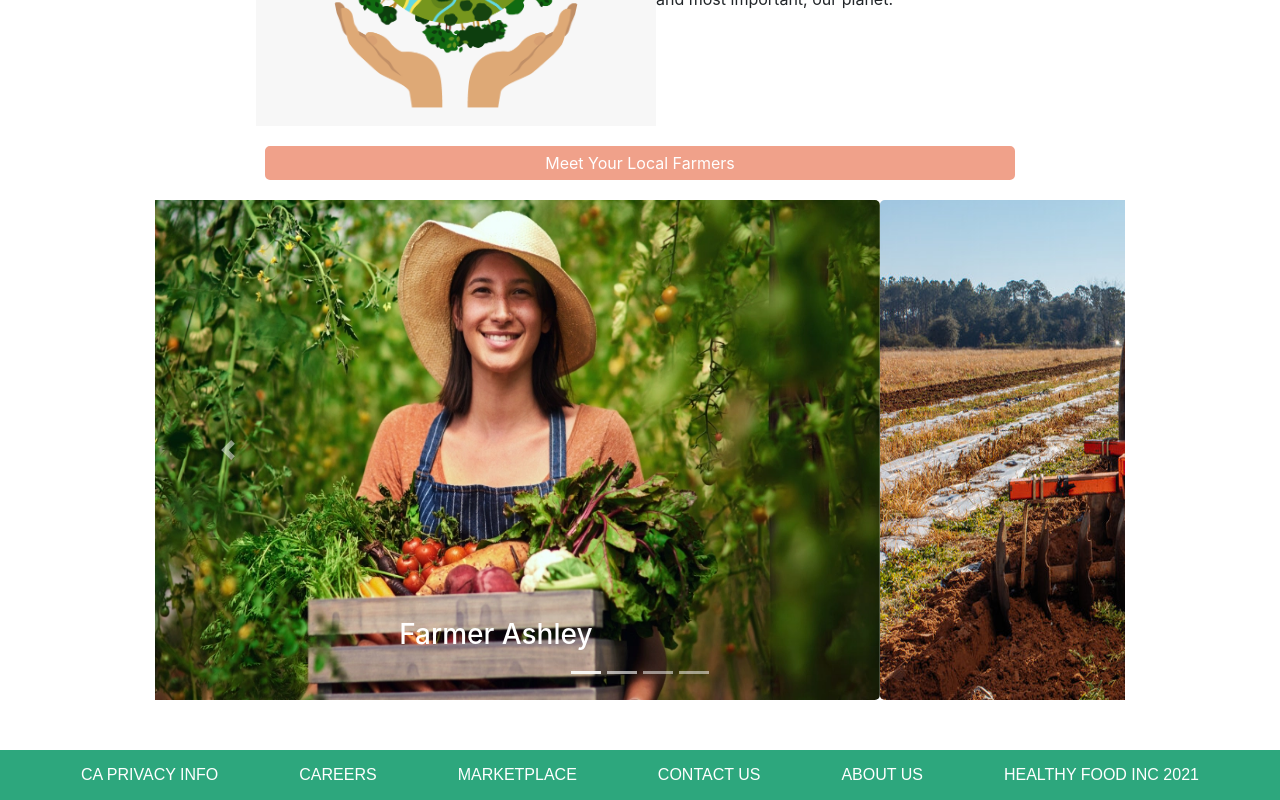
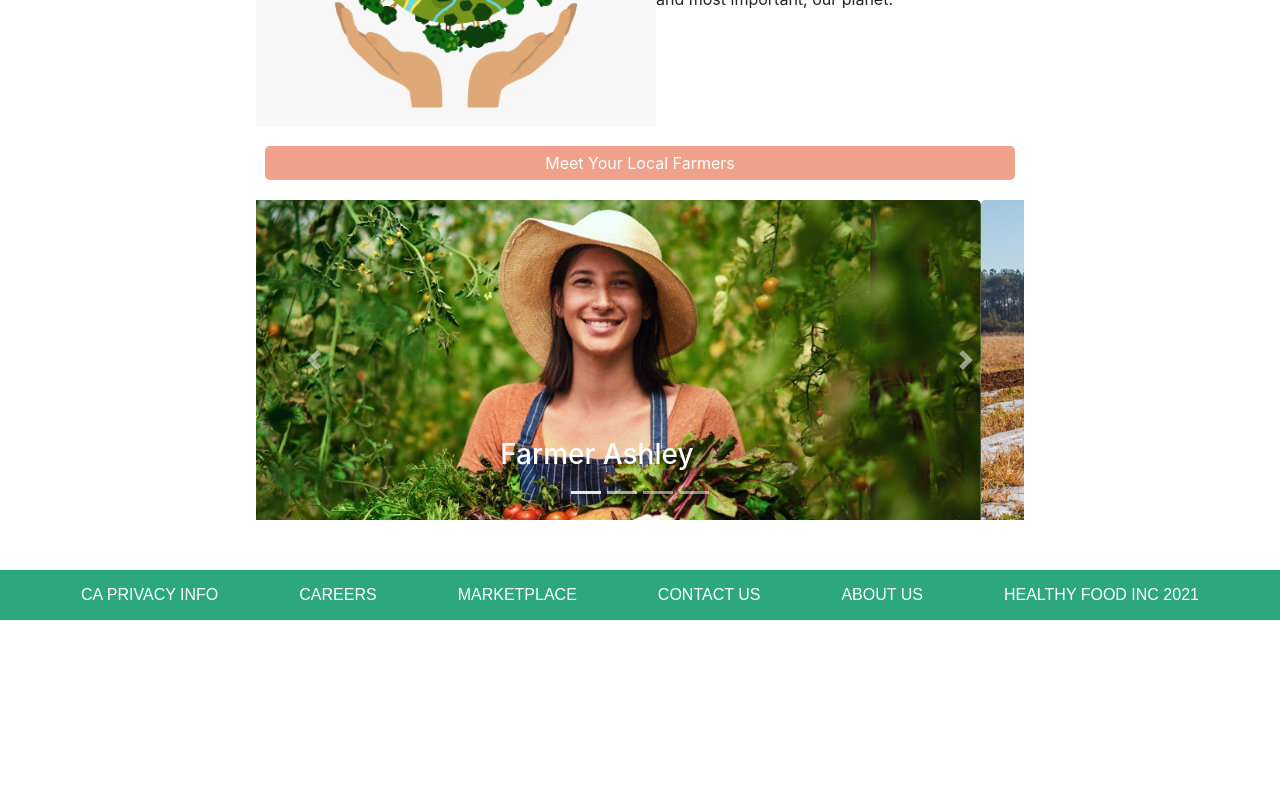
Before and after one commit to 4-Tenacious-Tasman/HealthyFood, a React app: page / in a window 1280 px wide. Shown: the part 1446-2246 px from the top of the page. After the commit the page ends 2066 px from the top, so only its background shows below. Built offline with nearby package versions, Linux system fonts and the light colour scheme; the HTML template or start-up script is replaced by a standard one.

Commit message:
Farmer carousel scaling correctly

```diff
--- a/client/src/component/homepage/HeroSection.jsx
+++ b/client/src/component/homepage/HeroSection.jsx
@@ -18,7 +18,7 @@ class HeroSection extends React.Component {
 
   render() {
     return (
-      <div>
+      <div style={{maxHeight: "550px", height: "auto"}}>
         <div className="container-fluid">
           <div className="row-title" style={{ marginBottom: "20px", marginLeft: "20%", marginRight: "20%", marginTop: "20px" }}>
             <div style={{border: "5px rgb(240, 161, 138)solid", background: "rgb(240, 161, 138)", textAlign: "center", color: "white", borderRadius: "5px"}}>
@@ -26,12 +26,12 @@ class HeroSection extends React.Component {
             </div>
           </div>
         </div>
-        <div className="container-fluid" style={{display: "flex", justifyContent: "center", width: "1000px"}}>
+        <div className="container-fluid" style={{display: "flex", justifyContent: "center", height: "40vh", width: "60vw"}}>
           <Carousel >
             <Carousel.Item className={styles.farmerCarousel} >
               <img
-                style={{ height: "500px", borderRadius: "5px", width: "100%" }}
-                className="d-block w-100"
+                style={{ height: "450px", borderRadius: "5px", width: "100%" }}
+                className="d-block w-80"
                 src={Ashley}
               />
 
@@ -42,7 +42,7 @@ class HeroSection extends React.Component {
 
             <Carousel.Item className={styles.farmerCarousel}>
               <img
-                style={{ height: "500px", borderRadius: "5px" }}
+                style={{ height: "450px", borderRadius: "5px" }}
                 className="d-block w-100"
                 src={Olu}
               />
@@ -54,7 +54,7 @@ class HeroSection extends React.Component {
 
             <Carousel.Item className={styles.farmerCarousel}>
               <img
-                style={{ height: "500px", borderRadius: "5px" }}
+                style={{ height: "450px", borderRadius: "5px" }}
                 className="d-block w-100"
                 src={John}
               />
@@ -66,7 +66,7 @@ class HeroSection extends React.Component {
 
             <Carousel.Item className={styles.farmerCarousel}>
               <img
-                style={{ height: "500px", borderRadius: "5px" }}
+                style={{height: "450px", borderRadius: "5px" }}
                 className="d-block w-100"
                 src={Dan}
               />
--- a/client/src/component/homepage/Homepage.module.css
+++ b/client/src/component/homepage/Homepage.module.css
@@ -139,12 +139,12 @@
 }
 
 .farmerCarousel{
-  height: 500px;
+  height: 40vh;
   width: 60vw;
+  max-height: 600px;
 }
 
 .farmerImage{
-  width: 100%;
+  width: 100vh;
   height: 100%;
-  object-fit: cover;
 }
```
